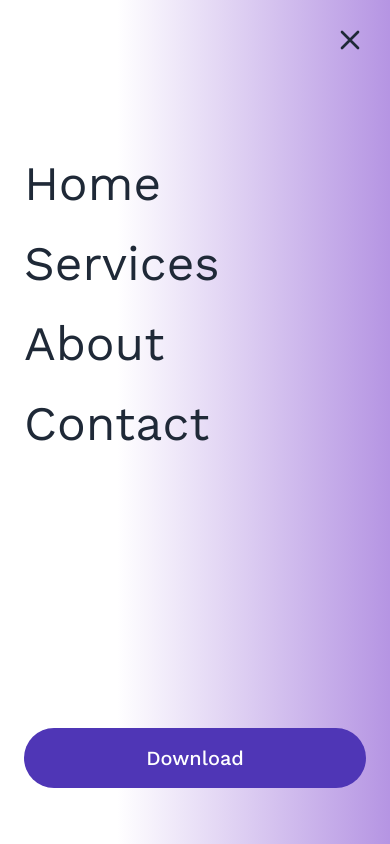
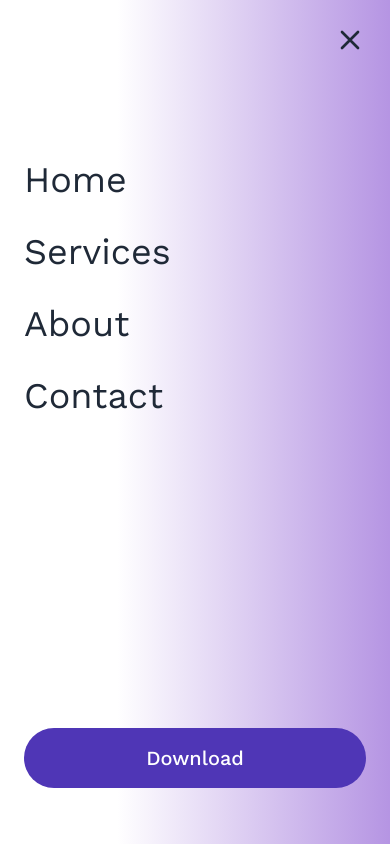
Before and after one commit to Punit-Dethe/triply, a React (Vite) app: page /contact in a window 390 px wide. Both pictures are taken after a click on the button 338 px from the left and 40 px from the top of the page. Shown: the top 844 px of the page. Built offline with nearby package versions, Linux system fonts and the light colour scheme.

Commit message:
Update ResizableNavbar.jsx

```diff
--- a/src/components/ResizableNavbar.jsx
+++ b/src/components/ResizableNavbar.jsx
@@ -184,7 +184,12 @@ const Navbar = ({ className = '' }) => {
           </Link>
           <button
             onClick={toggleMobileMenu}
-              className="p-2 text-gray-700 hover:text-gray-900 dark:text-gray-300 dark:hover:text-white"
+            className={cn(
+              "p-2 dark:text-gray-300 dark:hover:text-white",
+              isHomePage && !visible
+                ? 'text-white hover:text-purple-200'
+                : 'text-gray-700 hover:text-gray-900'
+            )}
           >
             {isMobileMenuOpen ? (
               <IconX className="h-6 w-6" />
@@ -236,7 +241,7 @@ const Navbar = ({ className = '' }) => {
                 <Link
                   key={item.name}
                   to={item.link}
-                className={`block text-5xl font-normal text-gray-800 hover:text-[#6c2bc7] transition-all duration-250 ${
+                  className={`block text-4xl font-normal text-gray-800 hover:text-[#6c2bc7] transition-all duration-250 ${
                     menuItemsVisible
                       ? 'opacity-100 translate-x-0'
                       : 'opacity-0 translate-x-8'
```
Lines whose indentation alone changed are shown as unchanged.
